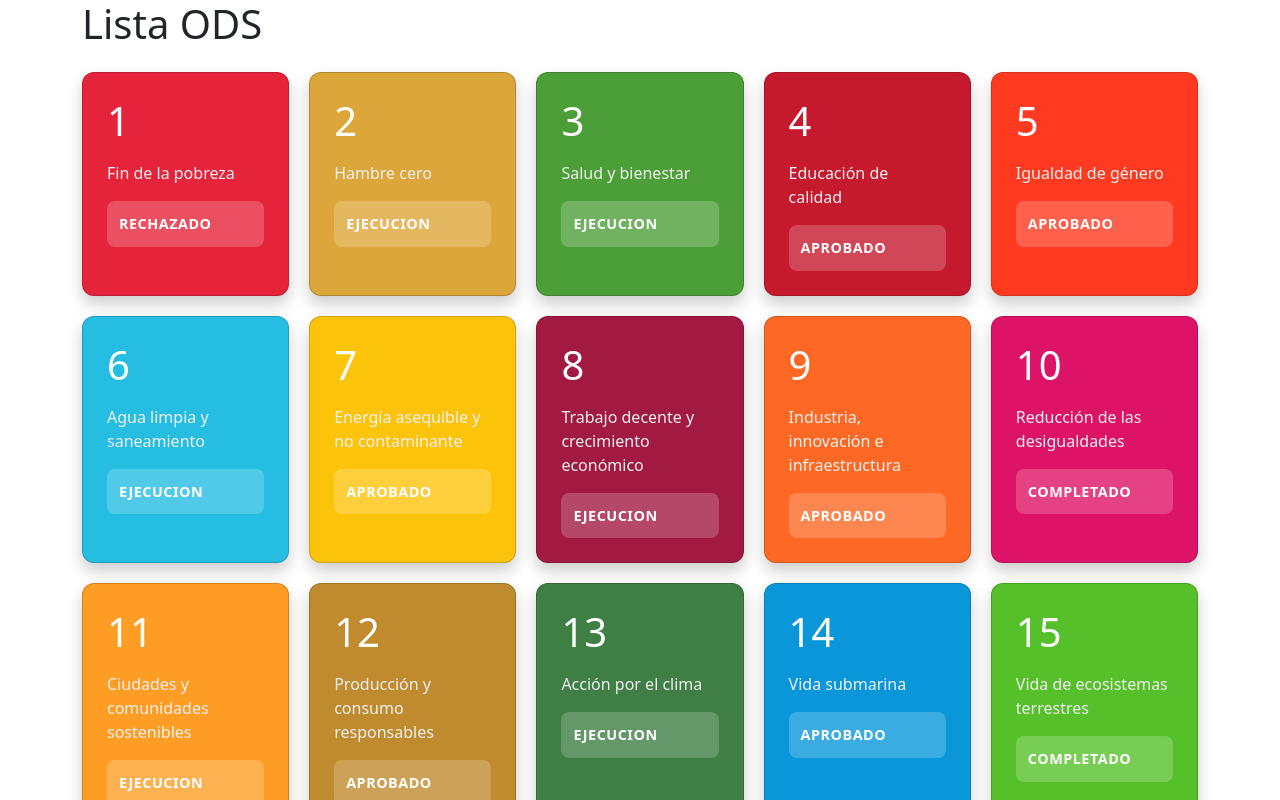
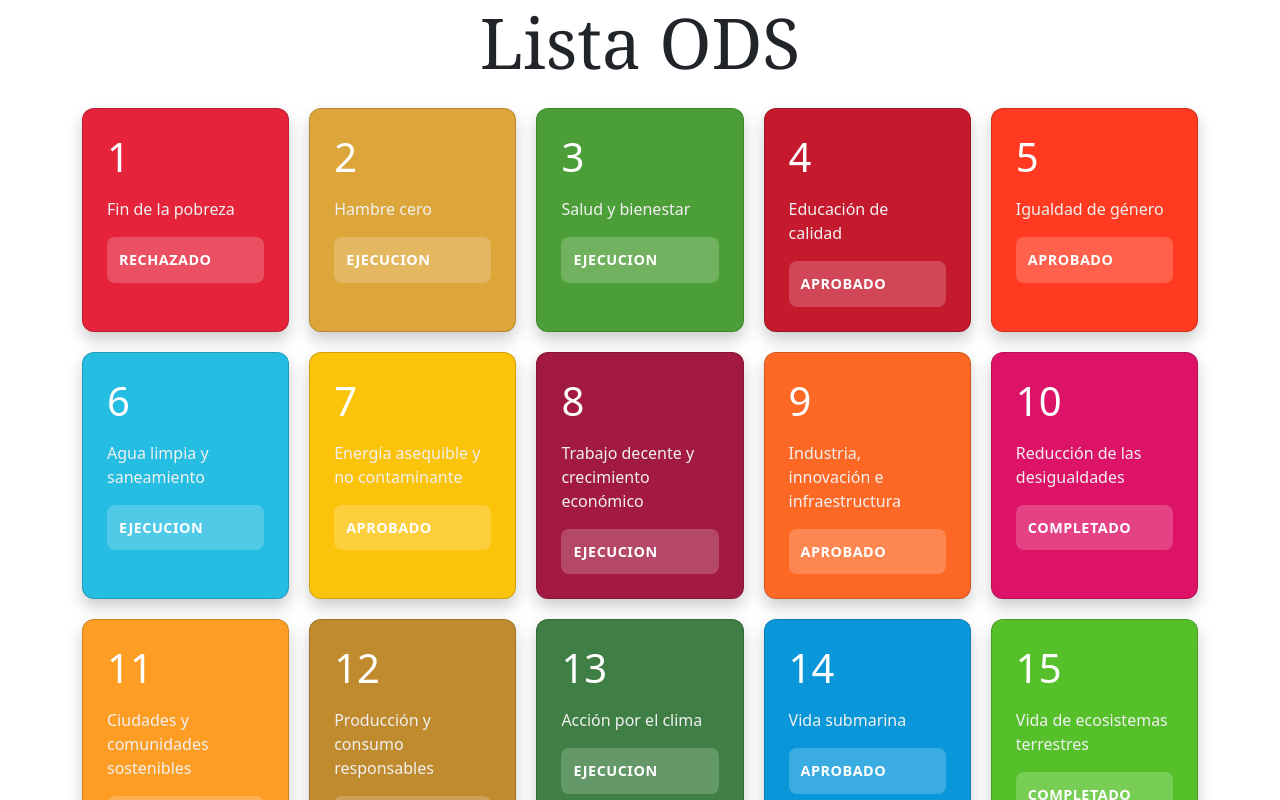
Before and after one commit to javiercaslop0310/hola-mundo.react, a React app in the folder vite-proyect/: page / in a window 1280 px wide. Shown: the top 800 px of the page. Built offline with nearby package versions, Linux system fonts and the light colour scheme; the HTML template or start-up script is replaced by a standard one.

Commit message:
cambio el estilo del titulo

```diff
--- a/vite-proyect/src/components/App.tsx
+++ b/vite-proyect/src/components/App.tsx
@@ -4,7 +4,15 @@ import { odsAlumnos } from "../data/Ods";
 function App() {
   return (
     <div className="container">
-      <h1>Lista ODS</h1>
+      <h1
+        style={{
+          fontSize: "70px",
+          textAlign: "center",
+          fontFamily: "Georgia, serif",
+        }}
+      >
+        Lista ODS
+      </h1>
       <div
         style={{
           display: "grid",
```
